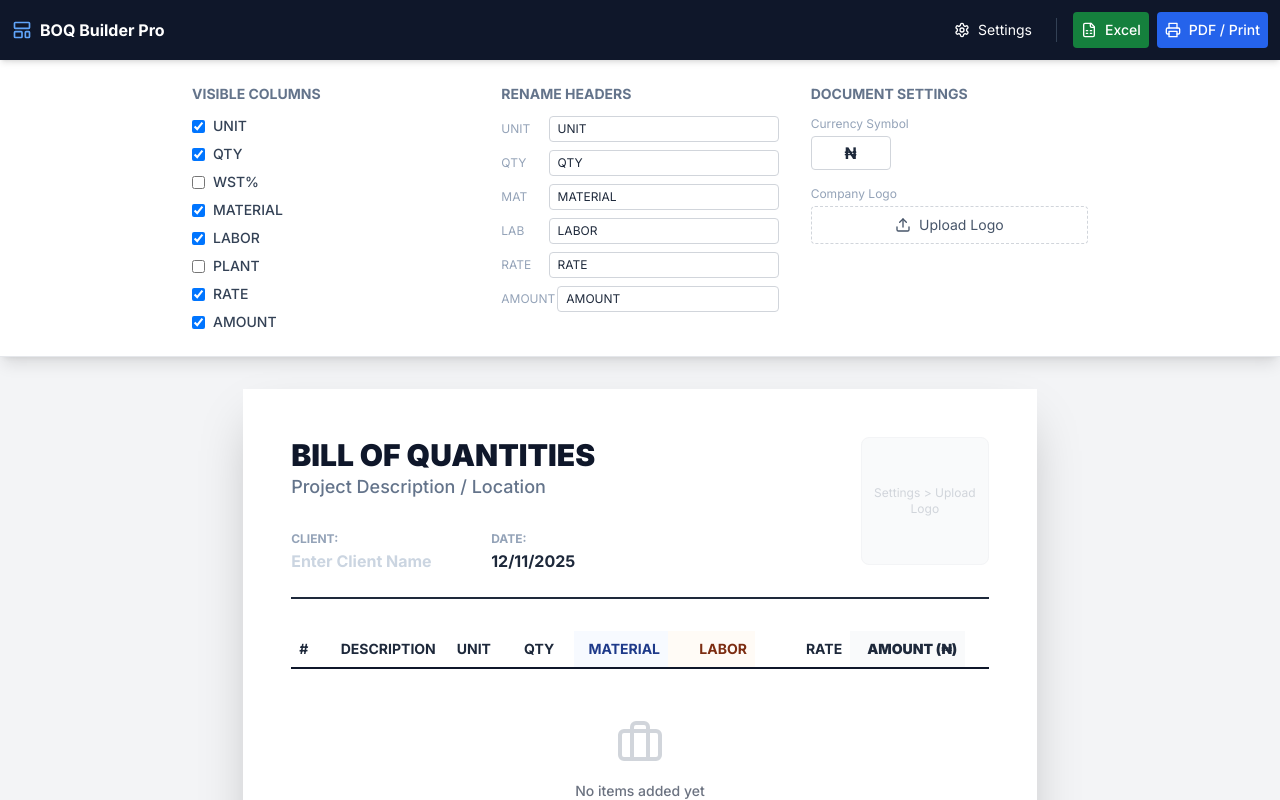
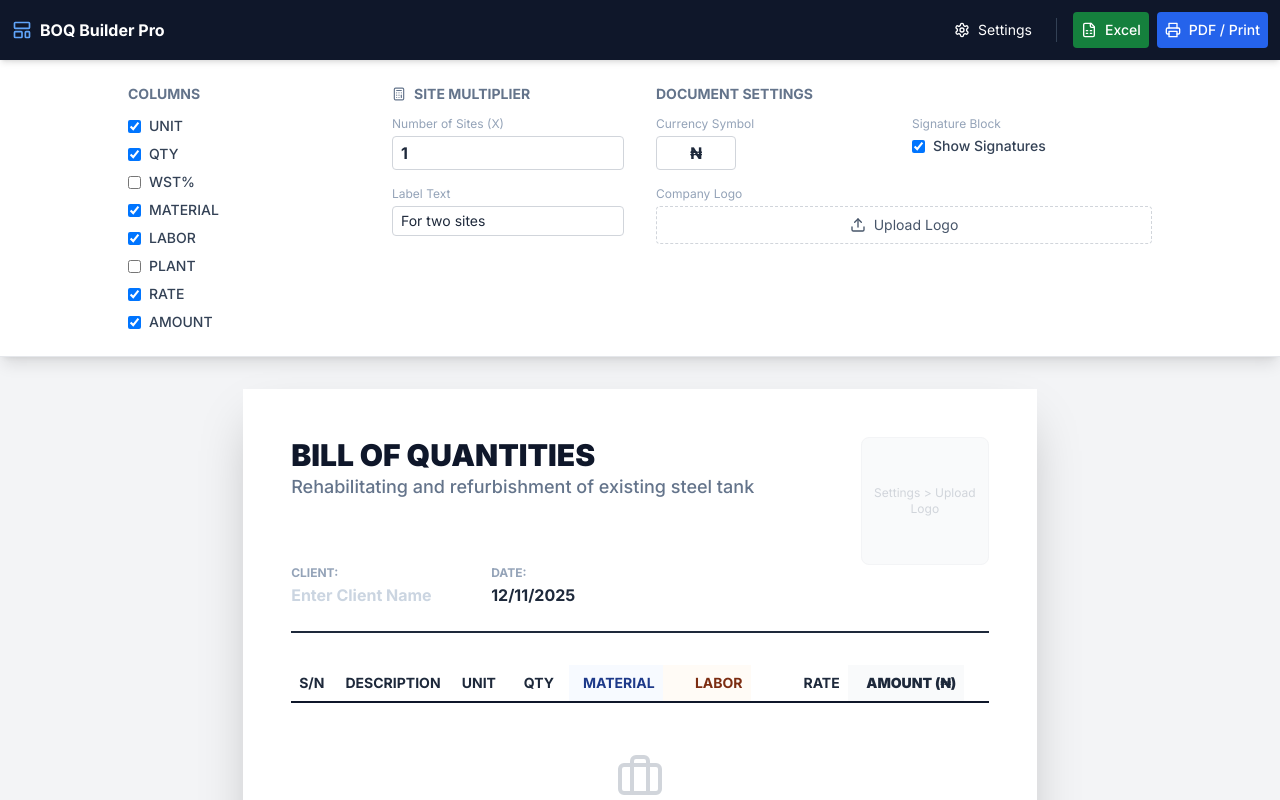
Before and after one commit to Tpepper2001/quotation, a React (Create React App) app: page / in a window 1280 px wide. Both pictures are taken after a click on the button "Settings". Shown: the top 800 px of the page. Built offline with nearby package versions, Linux system fonts and the light colour scheme; the HTML template or start-up script is replaced by a standard one.

Commit message:
Update App.jsx

```diff
--- a/src/App.jsx
+++ b/src/App.jsx
@@ -7,34 +7,39 @@ import {
   Trash2,
   Upload,
   LayoutTemplate,
-  Briefcase
+  Briefcase,
+  Calculator,
+  PenTool
 } from 'lucide-react';
 
-// --- 1. CONFIGURATION (No Sample Data) ---
+// --- 1. CONFIGURATION ---
 const INITIAL_PROJECT = {
   title: "BILL OF QUANTITIES",
-  subTitle: "Project Description / Location",
+  subTitle: "Rehabilitating and refurbishment of existing steel tank",
   clientLabel: "Client:",
   clientName: "",
   dateLabel: "Date:",
   dateValue: new Date().toLocaleDateString(),
-  currency: "₦", // Default currency
-  logo: null
+  currency: "₦",
+  logo: null,
+  // NEW FIELDS
+  multiplier: 1,
+  multiplierLabel: "For two sites",
+  showSignatures: true
 };
 
 const INITIAL_COLUMNS = {
   unit: { label: "UNIT", visible: true },
   qty: { label: "QTY", visible: true },
-  waste: { label: "WST%", visible: false }, // Default hidden
-  mat: { label: "MATERIAL", visible: true },
-  lab: { label: "LABOR", visible: true },
-  plant: { label: "PLANT", visible: false }, // Default hidden
+  waste: { label: "WST%", visible: false },
+  mat: { label: "MATERIAL", visible: true }, // Set to false in settings if you just want RATE
+  lab: { label: "LABOR", visible: true },    // Set to false in settings if you just want RATE
+  plant: { label: "PLANT", visible: false },
   rate: { label: "RATE", visible: true },
   amount: { label: "AMOUNT", visible: true }
 };
 
 const App = () => {
-  // Start with empty items array
   const [items, setItems] = useState([]);
   const [project, setProject] = useState(INITIAL_PROJECT);
   const [columns, setColumns] = useState(INITIAL_COLUMNS);
@@ -42,20 +47,24 @@ const App = () => {
   const fileInputRef = useRef(null);
 
   // --- CALCULATIONS ---
-  const calculatedItems = useMemo(() => {
-    return items.map(item => {
+  const { calculatedItems, subTotal, grandTotal } = useMemo(() => {
+    const calculated = items.map(item => {
       if (item.type === 'item') {
-        // Formula: (Material * WasteFactor) + Labor + Plant
         const wasteMultiplier = 1 + (item.waste / 100);
+        // If columns are hidden, we assume user might type directly into rate,
+        // but for now we keep the formula capability.
         const rate = (item.mat * wasteMultiplier) + item.lab + item.plant;
         const total = rate * item.qty;
         return { ...item, calculatedRate: rate, calculatedTotal: total };
       }
       return item;
     });
-  }, [items]);
 
-  const grandTotal = calculatedItems.reduce((sum, item) => sum + (item.calculatedTotal || 0), 0);
+    const sub = calculated.reduce((sum, item) => sum + (item.calculatedTotal || 0), 0);
+    const total = sub * project.multiplier;
+
+    return { calculatedItems: calculated, subTotal: sub, grandTotal: total };
+  }, [items, project.multiplier]);
 
   // --- ACTIONS ---
   const updateProject = (field, value) => setProject(prev => ({ ...prev, [field]: value }));
@@ -74,11 +83,11 @@ const App = () => {
   const addItem = (type) => {
     const newItem = {
       id: Date.now().toString(),
-      type, // 'section' or 'item'
-      code: '',
-      desc: type === 'section' ? 'NEW SECTION TITLE' : '',
-      unit: type === 'item' ? 'm' : '',
-      qty: 0, waste: 0, mat: 0, lab: 0, plant: 0
+      type,
+      code: items.length + 1 < 10 ? `0${items.length + 1}` : `${items.length + 1}`, // Auto-number logic 01, 02...
+      desc: type === 'section' ? 'SECTION TITLE' : '',
+      unit: type === 'item' ? 'Lot' : '',
+      qty: 1, waste: 0, mat: 0, lab: 0, plant: 0
     };
     setItems([...items, newItem]);
   };
@@ -97,7 +106,7 @@ const App = () => {
   const handlePrint = () => window.print();
 
   const handleExcelExport = () => {
-    let csv = `Code,Description,${columns.unit.label},${columns.qty.label}`;
+    let csv = `S/N,Description,${columns.unit.label},${columns.qty.label}`;
     if (columns.waste.visible) csv += `,${columns.waste.label}`;
     if (columns.mat.visible) csv += `,${columns.mat.label}`;
     if (columns.lab.visible) csv += `,${columns.lab.label}`;
@@ -118,6 +127,12 @@ const App = () => {
       csv += row + "\n";
     });
 
+    // Subtotal Row
+    if (project.multiplier !== 1) {
+        csv += `,,,Subtotal,,,,,,${subTotal.toFixed(2)}\n`;
+        csv += `,,,${project.multiplierLabel} (x${project.multiplier}),,,,,, \n`;
+    }
+    // Grand Total Row
     csv += `,,,GRAND TOTAL,,,,,,${grandTotal.toFixed(2)}`;
 
     const blob = new Blob([csv], { type: 'text/csv' });
@@ -137,7 +152,7 @@ const App = () => {
   return (
     <div className="min-h-screen bg-gray-100 font-sans text-slate-800 pb-20 print:bg-white print:pb-0">
 
-      {/* --- TOOLBAR (Hidden in Print) --- */}
+      {/* --- TOOLBAR --- */}
       <div className="bg-slate-900 text-white p-3 flex justify-between items-center sticky top-0 z-50 print:hidden shadow-md">
         <div className="flex items-center gap-2">
           <LayoutTemplate className="text-blue-400" size={20}/>
@@ -158,13 +173,13 @@ const App = () => {
         </div>
       </div>
 
-      {/* --- SETTINGS PANEL (Collapsible) --- */}
+      {/* --- SETTINGS PANEL --- */}
       {isSettingsOpen && (
         <div className="bg-white border-b border-gray-200 p-6 print:hidden animate-in slide-in-from-top duration-200 shadow-lg relative z-40">
-           <div className="max-w-4xl mx-auto grid grid-cols-1 md:grid-cols-3 gap-8">
+           <div className="max-w-5xl mx-auto grid grid-cols-1 md:grid-cols-4 gap-8">
               {/* Column Visibility */}
               <div>
-                <h3 className="font-bold text-sm uppercase text-slate-500 mb-3">Visible Columns</h3>
+                <h3 className="font-bold text-sm uppercase text-slate-500 mb-3">Columns</h3>
                 <div className="space-y-2">
                   {Object.keys(columns).map(key => (
                     <label key={key} className="flex items-center gap-2 cursor-pointer">
@@ -180,27 +195,35 @@ const App = () => {
                 </div>
               </div>
 
-              {/* Column Renaming */}
+              {/* Multiplier Settings (NEW) */}
               <div>
-                <h3 className="font-bold text-sm uppercase text-slate-500 mb-3">Rename Headers</h3>
-                <div className="space-y-2">
-                   {Object.keys(columns).filter(k => columns[k].visible).map(key => (
-                      <div key={key} className="flex items-center gap-2">
-                         <span className="text-xs text-slate-400 w-12 uppercase">{key}</span>
+                <h3 className="font-bold text-sm uppercase text-slate-500 mb-3 flex items-center gap-2"><Calculator size={14}/> Site Multiplier</h3>
+                <div className="mb-4">
+                  <label className="text-xs text-slate-400 block mb-1">Number of Sites (X)</label>
                   <input
-                           value={columns[key].label}
-                           onChange={(e) => updateColumn(key, 'label', e.target.value)}
-                           className="border border-gray-300 rounded px-2 py-1 text-xs w-full"
+                    type="number"
+                    min="1"
+                    value={project.multiplier}
+                    onChange={(e) => updateProject('multiplier', parseFloat(e.target.value) || 1)}
+                    className="border border-gray-300 rounded px-2 py-1 w-full font-bold"
                   />
                 </div>
-                   ))}
+                <div>
+                   <label className="text-xs text-slate-400 block mb-1">Label Text</label>
+                   <input
+                     value={project.multiplierLabel}
+                     onChange={(e) => updateProject('multiplierLabel', e.target.value)}
+                     className="border border-gray-300 rounded px-2 py-1 w-full text-sm"
+                     placeholder="e.g. For two sites"
+                   />
                 </div>
               </div>
 
-              {/* General Settings */}
+               {/* General Settings & Signatures */}
+               <div className="col-span-2">
+                <h3 className="font-bold text-sm uppercase text-slate-500 mb-3">Document Settings</h3>
+                <div className="grid grid-cols-2 gap-4">
                     <div>
-                <h3 className="font-bold text-sm uppercase text-slate-500 mb-3">Document Settings</h3>
-                <div className="mb-4">
                         <label className="text-xs text-slate-400 block mb-1">Currency Symbol</label>
                         <input
                             value={project.currency}
@@ -209,6 +232,20 @@ const App = () => {
                         />
                     </div>
                     <div>
+                        <label className="text-xs text-slate-400 block mb-1">Signature Block</label>
+                         <label className="flex items-center gap-2 cursor-pointer mt-1">
+                            <input
+                                type="checkbox"
+                                checked={project.showSignatures}
+                                onChange={(e) => updateProject('showSignatures', e.target.checked)}
+                                className="rounded border-gray-300 text-blue-600"
+                            />
+                            <span className="text-sm font-medium text-slate-700">Show Signatures</span>
+                        </label>
+                    </div>
+                </div>
+
+                <div className="mt-4">
                    <label className="text-xs text-slate-400 block mb-1">Company Logo</label>
                    <button onClick={() => fileInputRef.current.click()} className="flex items-center gap-2 border border-dashed border-gray-300 px-4 py-2 rounded text-sm text-slate-600 hover:bg-gray-50 hover:border-blue-400 w-full justify-center">
                      <Upload size={16}/> {project.logo ? 'Change Logo' : 'Upload Logo'}
@@ -227,18 +264,18 @@ const App = () => {
           {/* HEADER SECTION */}
           <header className="flex justify-between items-start border-b-2 border-slate-800 pb-6 mb-8">
              <div className="flex-1">
-               {/* Editable Title */}
                <input
                  value={project.title}
                  onChange={(e) => updateProject('title', e.target.value)}
                  className="text-2xl md:text-3xl font-black text-slate-900 w-full uppercase bg-transparent outline-none placeholder-slate-300"
                  placeholder="CLICK TO EDIT TITLE"
                />
-               <input
+               <textarea
                  value={project.subTitle}
                  onChange={(e) => updateProject('subTitle', e.target.value)}
-                 className="text-lg text-slate-500 w-full font-medium bg-transparent outline-none"
-                 placeholder="Click to add project description or location..."
+                 rows={2}
+                 className="text-lg text-slate-500 w-full font-medium bg-transparent outline-none resize-none overflow-hidden"
+                 placeholder="Click to add project description..."
                />
 
                <div className="mt-6 grid grid-cols-2 gap-4 max-w-sm">
@@ -266,10 +303,10 @@ const App = () => {
           <table className="w-full text-sm border-collapse">
             <thead>
               <tr className="border-b-2 border-slate-900">
-                <th className="p-2 text-left font-bold w-12">#</th>
+                <th className="p-2 text-left font-bold w-12">S/N</th>
                 <th className="p-2 text-left font-bold">DESCRIPTION</th>
                 {columns.unit.visible && <th className="p-2 text-center font-bold w-16">{columns.unit.label}</th>}
-                {columns.qty.visible && <th className="p-2 text-center font-bold w-20">{columns.qty.label}</th>}
+                {columns.qty.visible && <th className="p-2 text-center font-bold w-16">{columns.qty.label}</th>}
 
                 {columns.waste.visible && <th className="p-2 text-center font-bold text-xs text-gray-500 w-16 bg-gray-50 print:bg-transparent">{columns.waste.label}</th>}
                 {columns.mat.visible && <th className="p-2 text-right font-bold w-24 bg-blue-50/50 print:bg-transparent text-blue-900 print:text-black">{columns.mat.label}</th>}
@@ -288,7 +325,7 @@ const App = () => {
                   <td colSpan="12" className="p-12 text-center border-b border-dashed border-gray-300">
                     <Briefcase className="mx-auto text-gray-300 mb-4" size={48} />
                     <p className="text-gray-500 font-medium mb-2">No items added yet</p>
-                    <p className="text-sm text-gray-400">Click "Add Section Header" or "Add Line Item" below to start.</p>
+                    <p className="text-sm text-gray-400">Click buttons below to add items.</p>
                   </td>
                 </tr>
               )}
@@ -310,7 +347,7 @@ const App = () => {
 
                 return (
                   <tr key={item.id} className="border-b border-gray-200 hover:bg-gray-50 print:hover:bg-transparent group break-inside-avoid">
-                    <td className="p-2 align-top"><input value={item.code} onChange={(e) => updateItem(item.id, 'code', e.target.value)} className="bg-transparent w-full text-gray-500 outline-none"/></td>
+                    <td className="p-2 align-top"><input value={item.code} onChange={(e) => updateItem(item.id, 'code', e.target.value)} className="bg-transparent w-full text-gray-500 outline-none text-center"/></td>
                     <td className="p-2 align-top"><textarea value={item.desc} onChange={(e) => updateItem(item.id, 'desc', e.target.value)} rows={1} className="bg-transparent w-full outline-none resize-none overflow-hidden h-auto min-h-[1.5em]"/></td>
 
                     {columns.unit.visible && <td className="p-2 align-top"><input value={item.unit} onChange={(e) => updateItem(item.id, 'unit', e.target.value)} className="bg-transparent w-full text-center outline-none"/></td>}
@@ -332,6 +369,18 @@ const App = () => {
               })}
             </tbody>
             <tfoot>
+              {project.multiplier !== 1 && (
+                <>
+                  <tr className="border-t-2 border-slate-300">
+                    <td colSpan={2} className="p-2 text-right font-bold text-slate-500">Subtotal</td>
+                    <td colSpan={10} className="p-2 text-right font-bold text-slate-600">{formatMoney(subTotal)}</td>
+                  </tr>
+                  <tr>
+                    <td colSpan={2} className="p-2 text-right font-bold text-slate-500">{project.multiplierLabel} <span className="text-black bg-yellow-200 px-1 rounded ml-1">X{project.multiplier}</span></td>
+                    <td colSpan={10} className="p-2 text-right font-bold text-slate-600"></td>
+                  </tr>
+                </>
+              )}
               <tr className="border-t-4 border-double border-black">
                 <td colSpan={2} className="p-4 text-right font-black uppercase text-xl">Grand Total</td>
                 <td colSpan={10} className="p-4 text-right font-black text-xl">{project.currency} {formatMoney(grandTotal)}</td>
@@ -339,7 +388,7 @@ const App = () => {
             </tfoot>
           </table>
 
-          {/* --- ADD BUTTONS (Hidden in Print) --- */}
+          {/* --- ADD BUTTONS --- */}
           <div className="mt-8 flex justify-center gap-4 print:hidden">
             <button onClick={() => addItem('section')} className="flex items-center gap-2 bg-slate-800 text-white px-4 py-2 rounded hover:bg-slate-700 font-medium text-sm">
                <Plus size={16}/> Add Section Header
@@ -349,8 +398,9 @@ const App = () => {
             </button>
           </div>
 
-          {/* SIGNATURE AREA */}
-          <div className="mt-20 grid grid-cols-2 gap-20 print:flex print:justify-between">
+          {/* SIGNATURE AREA (OPTIONAL) */}
+          {project.showSignatures && (
+            <div className="mt-20 grid grid-cols-2 gap-20 print:flex print:justify-between break-inside-avoid">
                 <div>
                    <div className="border-b border-black h-8 mb-2"></div>
                    <p className="text-xs font-bold uppercase text-slate-500">Contractor Signature</p>
@@ -360,6 +410,7 @@ const App = () => {
                    <p className="text-xs font-bold uppercase text-slate-500">Client Signature</p>
                 </div>
             </div>
+          )}
         </div>
       </div>
     </div>
```
Lines whose indentation alone changed are shown as unchanged.
